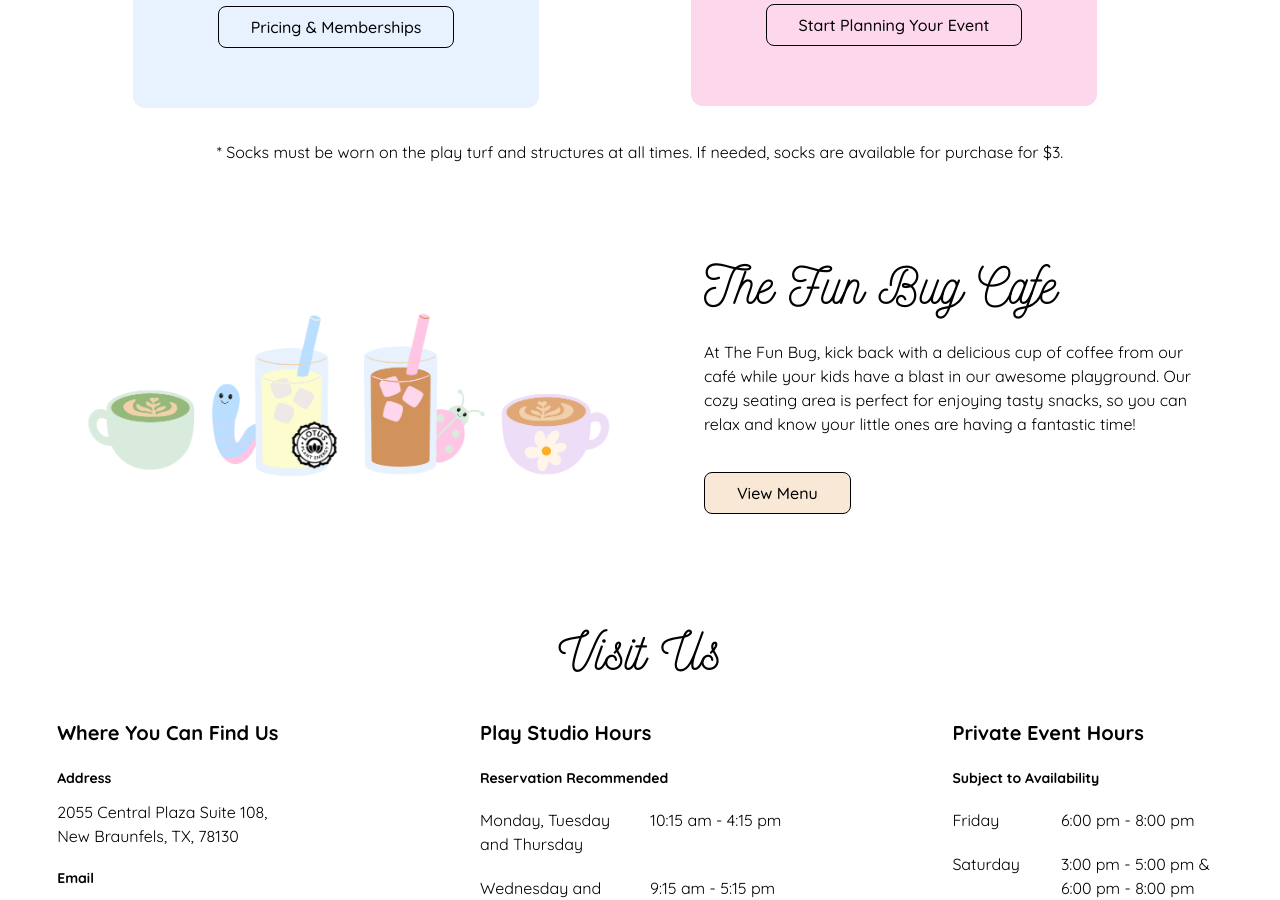
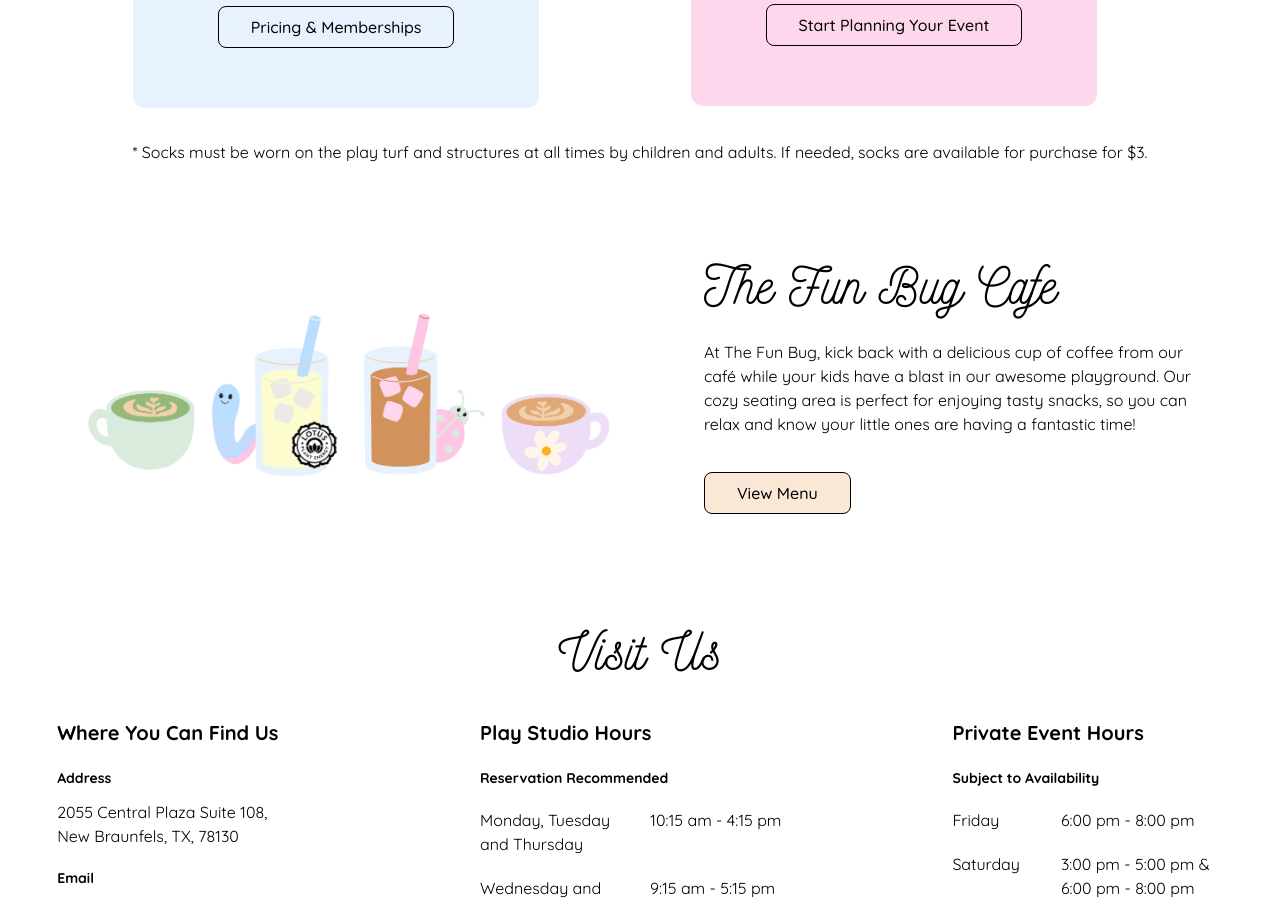
Before and after one commit to the-fun-bug/the-fun-bug, a Next.js app: page / in a window 1280 px wide. Shown: the part 1700-2600 px from the top of the page. Built offline with nearby package versions, Linux system fonts and the light colour scheme.

Commit message:
update sock language for consistency

```diff
--- a/src/components/home/HowWePlay.tsx
+++ b/src/components/home/HowWePlay.tsx
@@ -82,8 +82,9 @@
           </div>
         </div>
         <p className="pt-[1rem]">
-          * Socks must be worn on the play turf and structures at all times. If
-          needed, socks are available for purchase for $3.
+          * Socks must be worn on the play turf and structures at all times by
+          children and adults. If needed, socks are available for purchase for
+          $3.
         </p>
       </div>
     </section>
```
